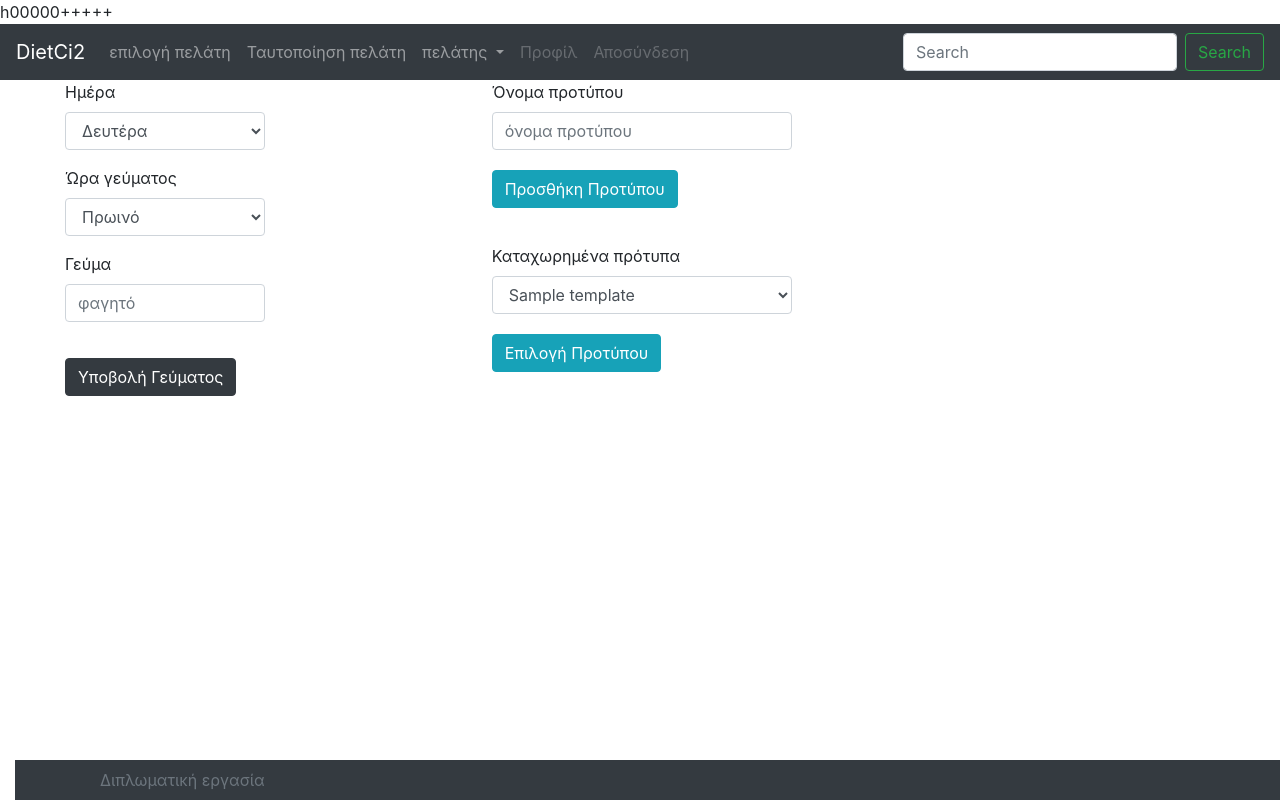
After one commit to vroulos/diet_ci2, a CodeIgniter app: page /diet_ci2/dietitians/add_template in a window 1280 px wide. The commit adds this page. Run offline with CodeIgniter, Linux system fonts and the light colour scheme; a user stored in the database is signed in; tables that the repository leaves empty or names only in its code hold one stand-in row (values such as "Sample post"); some libraries are stand-ins or nearby versions.

Commit message:
fix the addTemplate on dietitian

```diff
--- a/application/controllers/Dietitians.php
+++ b/application/controllers/Dietitians.php
@@ -213,6 +213,52 @@ class Dietitians extends CI_controller
 			}
 		}else {
 			redirect('dietitians/logind','refresh');
+		}
+	}
+
+
+	public function add_template(){
+		if (isset($_SESSION['dietitian_name'])) {
+			$data = null;
+
+				$duser_id = $_SESSION['dietitian_id'];
+
+			$data['templates'] = $this->dietitian_model->get_templates($duser_id);
+
+
+			if ($_SERVER['REQUEST_METHOD'] == "POST" AND isset($_POST['submit_program'])) {
+
+				$templateName = $_SESSION['choosenTemplate'];
+				$day = $_POST['day_of_week'];
+				$mealtime = $_POST['mealtime_category'];
+				$meal = $_POST['food'];
+
+				$this->dietitian_model->add_meal_to_template($templateName, $day, $mealtime, $meal, $duser_id);
+
+			}else if($_SERVER['REQUEST_METHOD'] == "POST" AND isset($_POST['addTemplate'])){
+
+				$templateName = $_POST['template_name'];
+				$day = $_POST['day_of_week'];
+				$mealtime = $_POST['mealtime_category'];
+				$meal = $_POST['food'];
+				$duser_id = $_SESSION['dietitian_id'];
+
+
+				 $this->dietitian_model->add_template($templateName, $day, $mealtime, $meal, $duser_id);
+
+
+			}else if($_SERVER['REQUEST_METHOD'] == "POST" AND isset($_POST['chooseTemplate'])){
+
+				$choosenTemplate = $this->input->post('add_template');
+
+				$this->session->set_userdata('choosenTemplate', $choosenTemplate );
+
+
+			}
+
+			$this->load->view('dietitian/headerd', $data);
+			$this->load->view('dietitian/add_template_view', $data );
+			$this->load->view('footer');
 		}
 	}
 
--- a/application/models/dietitian_model.php
+++ b/application/models/dietitian_model.php
@@ -114,6 +114,49 @@ class Dietitian_model extends CI_Model
 	public function add_new_week($newWeek, $userId, $dietitian_id, $newdate, $meal){
 
 		$query = $this->db->query("INSERT INTO nutricion_program_v2(week, day, hour, food, dietitian_id, user_id, date) values ('$newWeek','monday', 'breakfast', '$meal', '$dietitian_id', '$userId', '$newdate' )");
+	}
+
+	public function add_template($templateName, $day, $mealtime, $meal, $duser_id){
+
+		$query = $this->db->query("INSERT INTO templates (day, hour, dietitian_id, food, template_name) values ('$day', '$mealtime', '$duser_id', '$meal', '$templateName') ");
+
+		if ($this->db->affected_rows() > 0 ) {
+			echo "hh00000";
+			return true;
+
+		}else{
+			echo "false";
+			return false;
+		}
+	}
+
+
+	public function get_templates($dietitian_id){
+
+		$query = $this->db->query("SELECT template_name FROM templates GROUP BY template_name");
+
+		if ($this->db->affected_rows() > 0 ) {
+			echo "h00000+++++";
+			return $query->result();
+
+		}else{
+			echo "false ++++++";
+			return false;
+		}
+	}
+
+	public function add_meal_to_template($templateName, $day, $mealtime, $meal, $duser_id){
+
+		$query = $this->db->query("INSERT INTO templates (day, hour, dietitian_id, food, template_name) values ('$day', '$mealtime', '$duser_id', '$meal', '$templateName') ON DUPLICATE KEY UPDATE food = '$meal' ");
+
+			if ($this->db->affected_rows() > 0 ) {
+			echo "hh00000";
+			return true;
+
+		}else{
+			echo "false";
+			return false;
+		}
 	}
 
 
--- /dev/null
+++ b/application/views/dietitian/add_template_view.php
@@ -0,0 +1,82 @@
+<?php
+echo form_open('dietitians/add_template'); ?>
+<div class="container-fluid">
+	<div class="row">
+	<div class="col-sm-6 col-md-6 col-lg-4">
+		<div class="form-group" style="margin-left: 50px; width: 200px ">
+			<label for="dayday">Ημέρα </label>
+			<select class="form-control" name="day_of_week">
+				<option value="monday">Δευτέρα</option>
+				<option value="tuesday">Τρίτη</option>
+				<option value="wednesday">Τετάρτη</option>
+				<option value="thursday">Πέμπτη</option>
+				<option value="friday">Παρασκευή</option>
+				<option value="saturday">Σάββατο</option>
+				<option value="sunday">Κυριακή</option>
+			</select>
+		</div>
+
+		  <div class="form-group" style="margin-left: 50px; width: 200px ">
+		    <label for="meal">Ώρα γεύματος</label>
+		    <select class="form-control" id="mealtime" name="mealtime_category">
+		      <option value="breakfast">Πρωινό</option>
+		      <option value="lunch">Μεσημεριανό</option>
+		      <option value="dinner">Βραδινό</option>
+		    </select>
+			</div>
+		<div class="form-group" style="margin-left: 50px; width: 200px ">
+			<label for="item">Γεύμα</label>
+			<input type="text" name="food" class="form-control" placeholder="φαγητό" id="meal">
+
+
+		</div>
+
+		<button type="submit" name="submit_program" value="nothing" style="margin-top: 20px; margin-bottom: 20px; margin-left: 50px" class="btn btn-dark" >Υποβολή Γεύματος</button>
+
+	<!-- 	<div class="form-group" style="margin-left: 50px; ">
+
+			<?php //echo form_submit('submit_program', 'Υποβολή Γεύματος',  'class = "btn btn-dark"'); ?>
+		</div>
+		 -->
+
+	</div>
+	<div class="col-sm-3 col-md-6">
+		<div class="form-group" style="margin-left: 50px; width: 300px ">
+			<label for="item">Όνομα προτύπου</label>
+			<input type="text" name="template_name" class="form-control" placeholder="όνομα προτύπου" id="meal">
+			<button type="submit" name="addTemplate" value="nothing" style="margin-top: 20px; margin-bottom: 20px;" class="btn btn-info" >Προσθήκη Προτύπου</button>
+		</div>
+		<div class="form-group" style="margin-left: 50px; width: 300px ">
+			<label for="weekweek">Καταχωρημένα πρότυπα</label>
+			<select  class="form-control" name="add_template">
+				<?php
+				//$selected = $_SESSION['week'];
+				$selected = $_SESSION['choosenTemplate'];
+				if (isset($templates)) {
+					echo 'the $template is running!!** ** **';
+
+					foreach ($templates as $template) {
+						if ($selected == $template->template_name) {
+							echo '<option selected = "'.$selected.'" value ="'.$template->template_name.'" >'.$template->template_name.'</option> ';
+						}else{
+							echo '<option  value ="'.$template->template_name.'" >'.$template->template_name.'</option> ';
+							echo "the else weeke is runnign ** ** *** ";
+
+						}
+					}
+
+				}else {
+					echo '<option selected = "1" value="1">1</option>';
+				}
+
+				 ?>
+			</select>
+
+			<button type="submit" name="chooseTemplate" value="nothing" style="margin-top: 20px; margin-bottom: 20px;" class="btn btn-info" >Επιλογή Προτύπου</button>
+	</div>
+
+
+
+</div>
+</div>
+<?php echo form_close(); ?>
--- a/application/views/dietitian/headerd.php
+++ b/application/views/dietitian/headerd.php
@@ -69,11 +69,12 @@
 						πελάτης
 					</a>
 					<div class="dropdown-menu" aria-labelledby="navbarDropdown">
-						<a class="dropdown-item" href="<?= base_url('dietitians/insert_food') ?>">προσθήκη γεύματος</a>
-						<a class="dropdown-item" href="<?= base_url('dietitians/send_message')  ?>">αποστολή μυνήματος</a>
-						<a class="dropdown-item" href="<?= base_url('dietitians/add_nutricion_program_v2')  ?>">προσθήκη και προβολή <br>προγράμματος</a>
+						<a class="dropdown-item" href="<?= base_url('dietitians/insert_food') ?>">Προσθήκη γεύματος</a>
+						<a class="dropdown-item" href="<?= base_url('dietitians/send_message')  ?>">Αποστολή μυνήματος</a>
+						<a class="dropdown-item" href="<?= base_url('dietitians/add_nutricion_program_v2')  ?>">Προσθήκη και προβολή <br>προγράμματος</a>
+						<a class="dropdown-item" href="<?= base_url('dietitians/add_template')  ?>">Προσθήκη και επιλογή <br>προτύπου</a>
 						<div class="dropdown-divider"></div>
-						<a class="dropdown-item" href="<?php echo base_url('dietitians/customer_progress') ?>">πρόοδος πελάτη</a>
+						<a class="dropdown-item" href="<?php echo base_url('dietitians/customer_progress') ?>">Πρόοδος πελάτη</a>
 						<div class="dropdown-divider"></div>
 						<a class="dropdown-item" href="<?php echo base_url('dietitians/my_meals') ?>">Τα γεύματά μου</a>
 
```
